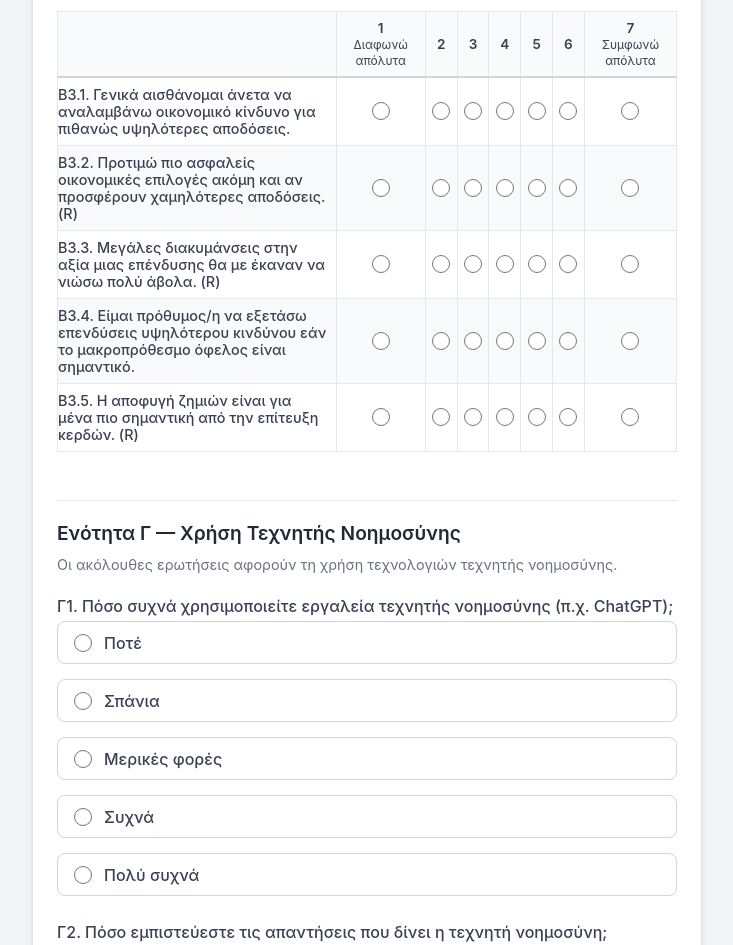
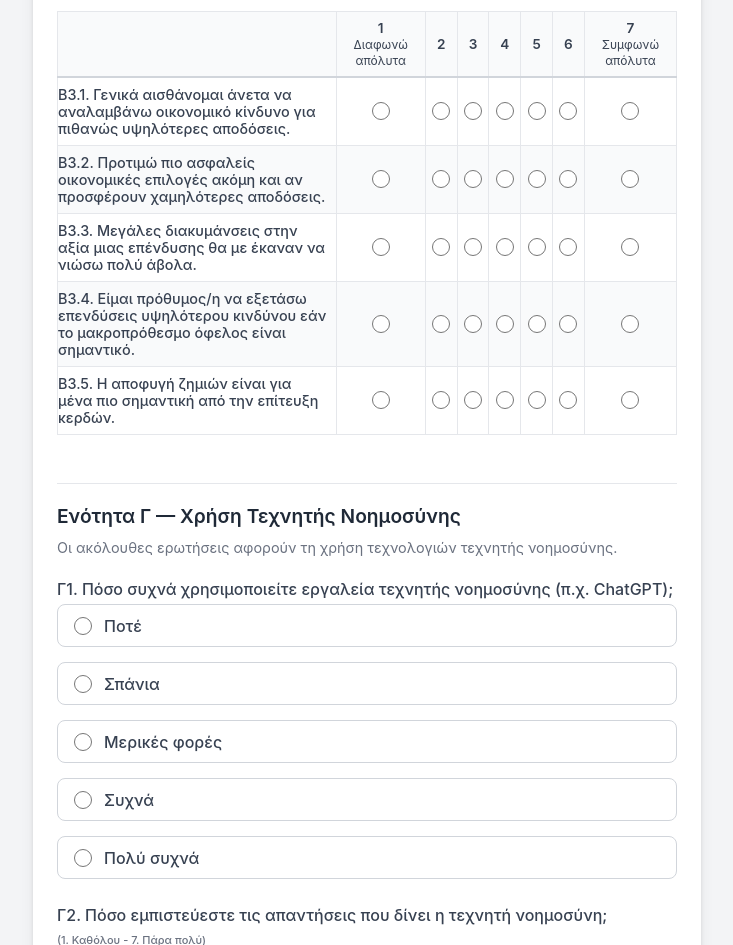
Before and after one commit to zpatergiannaki-ship-it/ai-finance-experiment, a website: page pages/presurvey.html in a window 1280 px wide. Shown: the part 1862-2807 px from the top of the page, without its empty margins (273-1006 px from the left). Drawn offline with nearby package versions, Linux system fonts and the light colour scheme.

Commit message:
Remove redundant '(R)' from survey questions

```diff
--- a/pages/presurvey.html
+++ b/pages/presurvey.html
@@ -312,7 +312,7 @@
                 <td><label><input type="radio" name="risk_tol_1" value="7" /></label></td>
               </tr>
               <tr id="group-risk_tol_2">
-                <td>Β3.2. Προτιμώ πιο ασφαλείς οικονομικές επιλογές ακόμη και αν προσφέρουν χαμηλότερες αποδόσεις. (R)</td>
+                <td>Β3.2. Προτιμώ πιο ασφαλείς οικονομικές επιλογές ακόμη και αν προσφέρουν χαμηλότερες αποδόσεις.</td>
                 <td><label><input type="radio" name="risk_tol_2" value="1" /></label></td>
                 <td><label><input type="radio" name="risk_tol_2" value="2" /></label></td>
                 <td><label><input type="radio" name="risk_tol_2" value="3" /></label></td>
@@ -322,7 +322,7 @@
                 <td><label><input type="radio" name="risk_tol_2" value="7" /></label></td>
               </tr>
               <tr id="group-risk_tol_3">
-                <td>Β3.3. Μεγάλες διακυμάνσεις στην αξία μιας επένδυσης θα με έκαναν να νιώσω πολύ άβολα. (R)</td>
+                <td>Β3.3. Μεγάλες διακυμάνσεις στην αξία μιας επένδυσης θα με έκαναν να νιώσω πολύ άβολα.</td>
                 <td><label><input type="radio" name="risk_tol_3" value="1" /></label></td>
                 <td><label><input type="radio" name="risk_tol_3" value="2" /></label></td>
                 <td><label><input type="radio" name="risk_tol_3" value="3" /></label></td>
@@ -342,7 +342,7 @@
                 <td><label><input type="radio" name="risk_tol_4" value="7" /></label></td>
               </tr>
               <tr id="group-risk_tol_5">
-                <td>Β3.5. Η αποφυγή ζημιών είναι για μένα πιο σημαντική από την επίτευξη κερδών. (R)</td>
+                <td>Β3.5. Η αποφυγή ζημιών είναι για μένα πιο σημαντική από την επίτευξη κερδών.</td>
                 <td><label><input type="radio" name="risk_tol_5" value="1" /></label></td>
                 <td><label><input type="radio" name="risk_tol_5" value="2" /></label></td>
                 <td><label><input type="radio" name="risk_tol_5" value="3" /></label></td>
```
